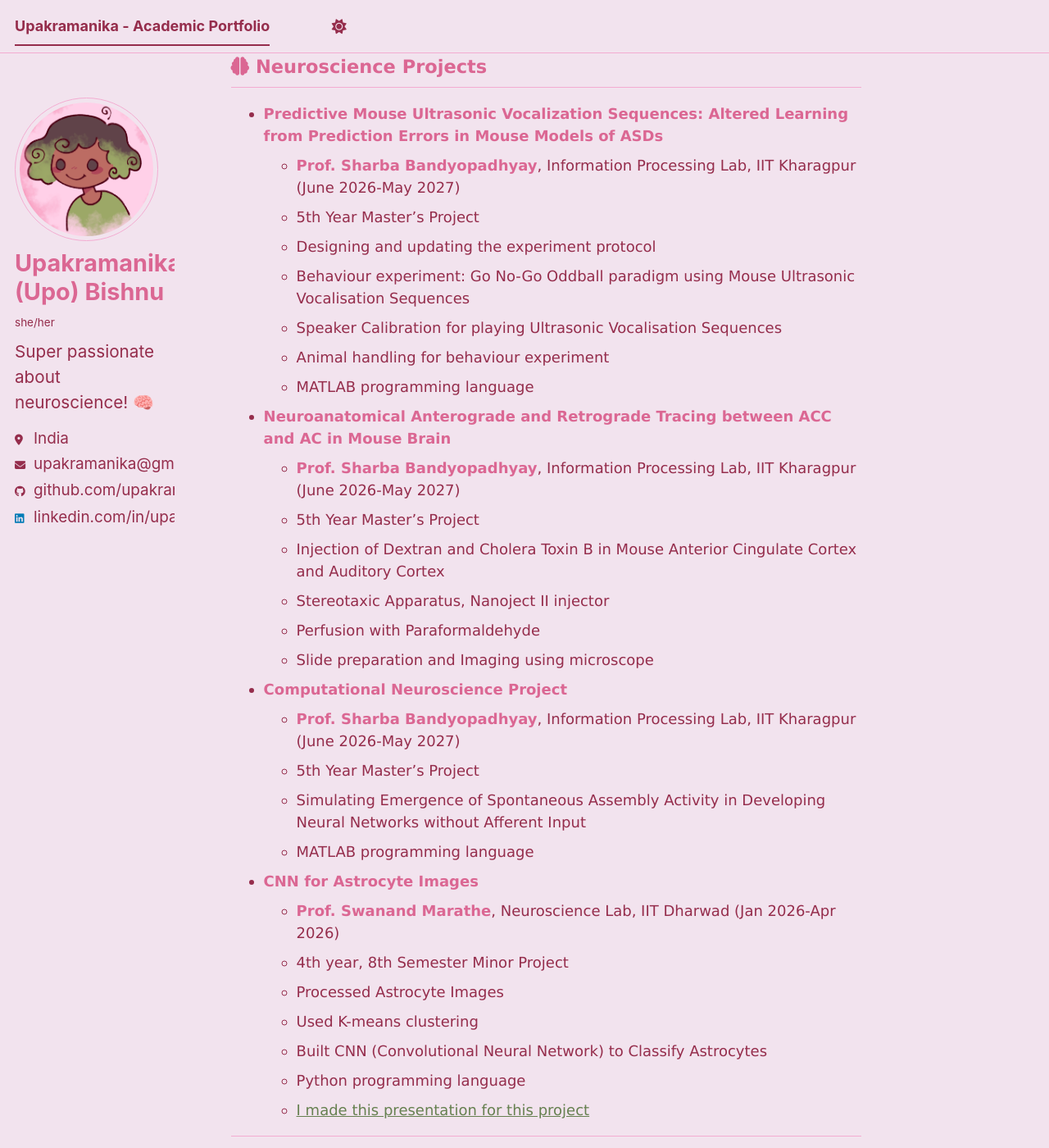
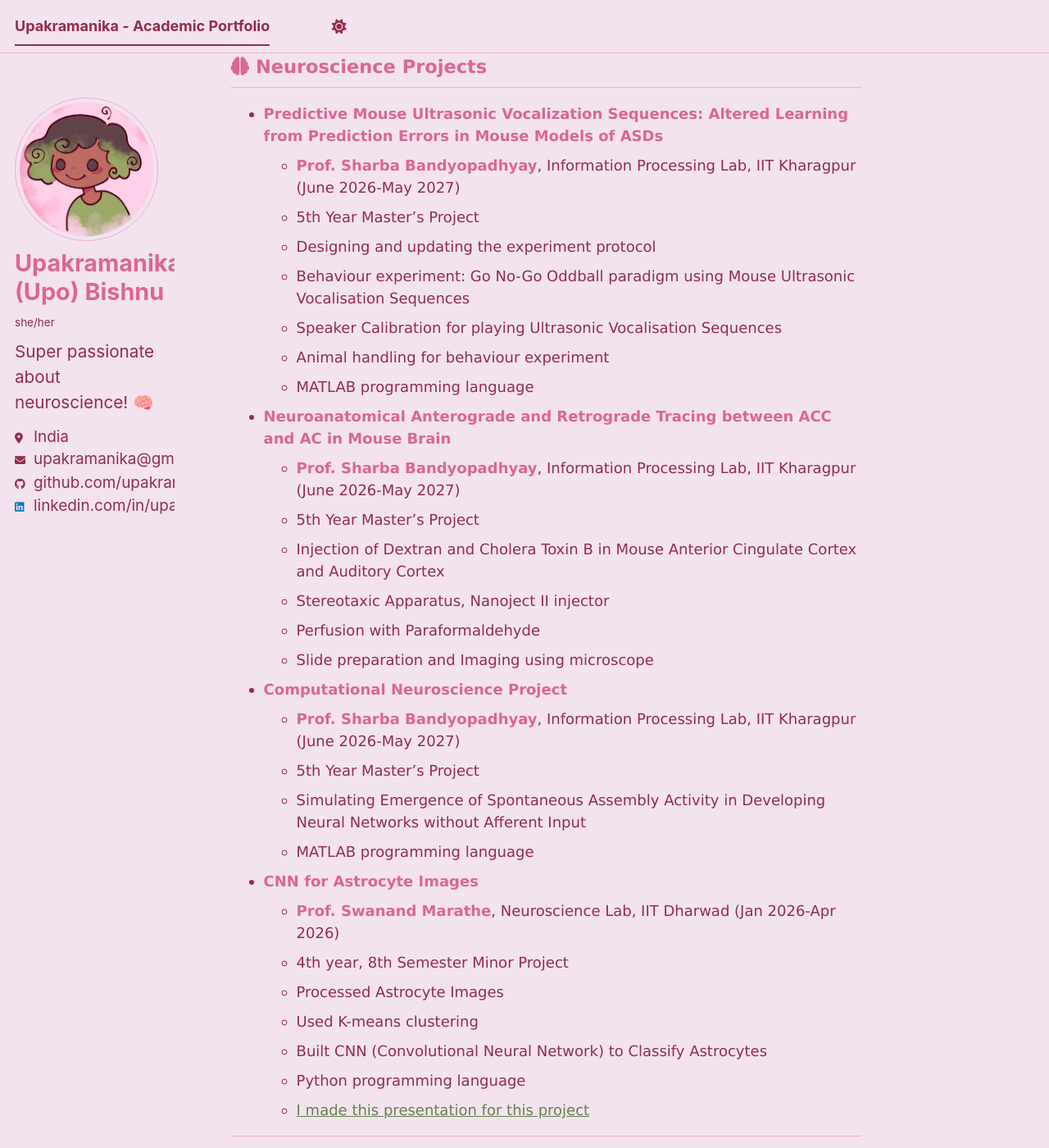
Before and after one commit to upakramanika/upakramanika.github.io, a Jekyll site: the page built from _pages/about.md, in a window 1280 px wide and 1400 px high, scrolled down 246 px. Shown: the whole window at 82% size. Built offline with Jekyll 4.4.1, drawn with Linux system fonts in a browser that asks for light colours; a style sheet for code colours, icons or effects is not loaded.

Commit message:
Update _base.scss

```diff
--- a/_sass/layout/_base.scss
+++ b/_sass/layout/_base.scss
@@ -421,8 +421,8 @@ h3.author__name,
 .sidebar .author__urls a,
 .author__urls.social-icons li,
 .author__urls.social-icons a {
-  font-size: 0.4rem;
-  line-height: 1;
+  font-size: 0.3rem;
+  line-height: 0.7;
 }
 
 .author__urls-wrapper i,
```
